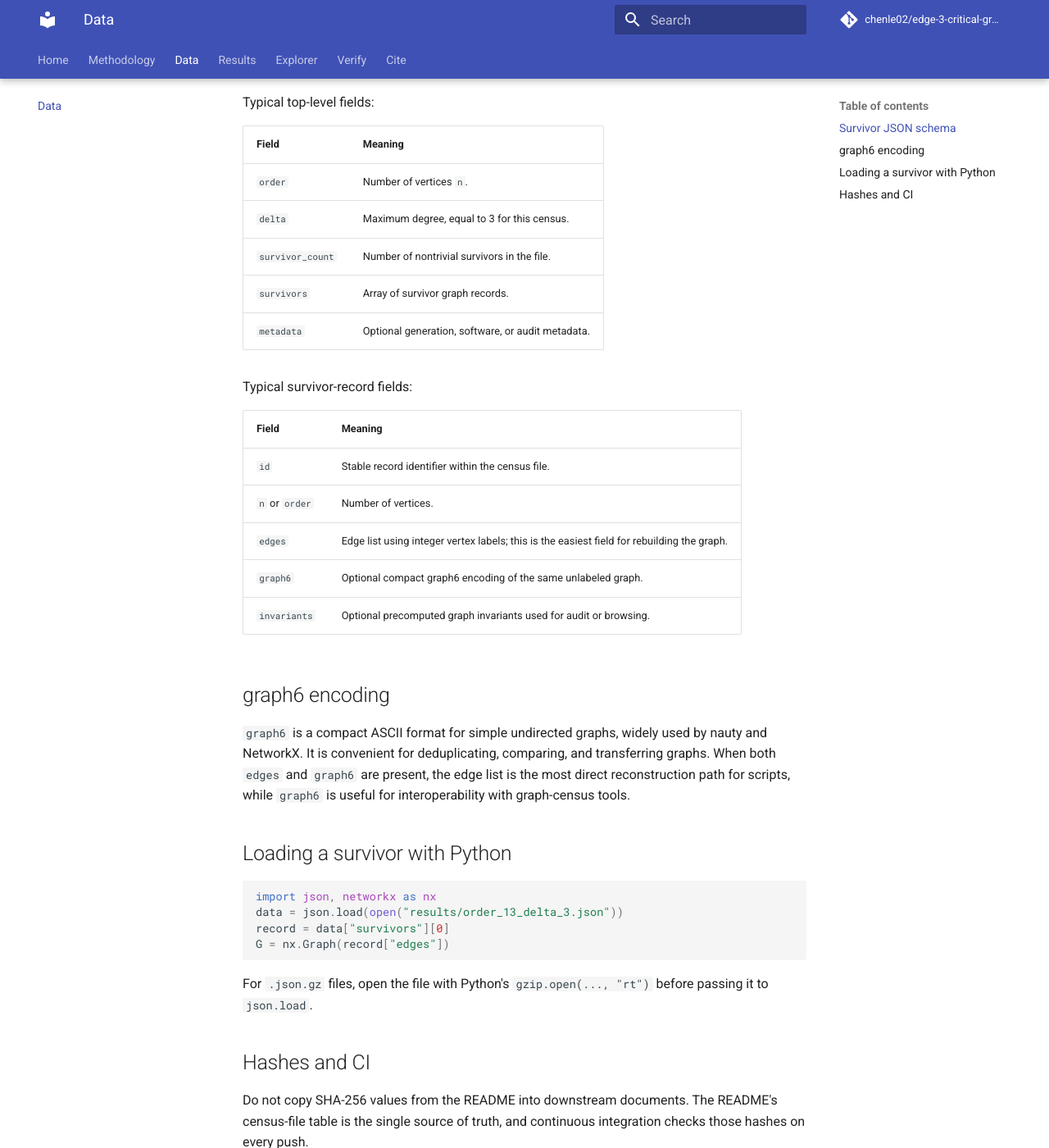
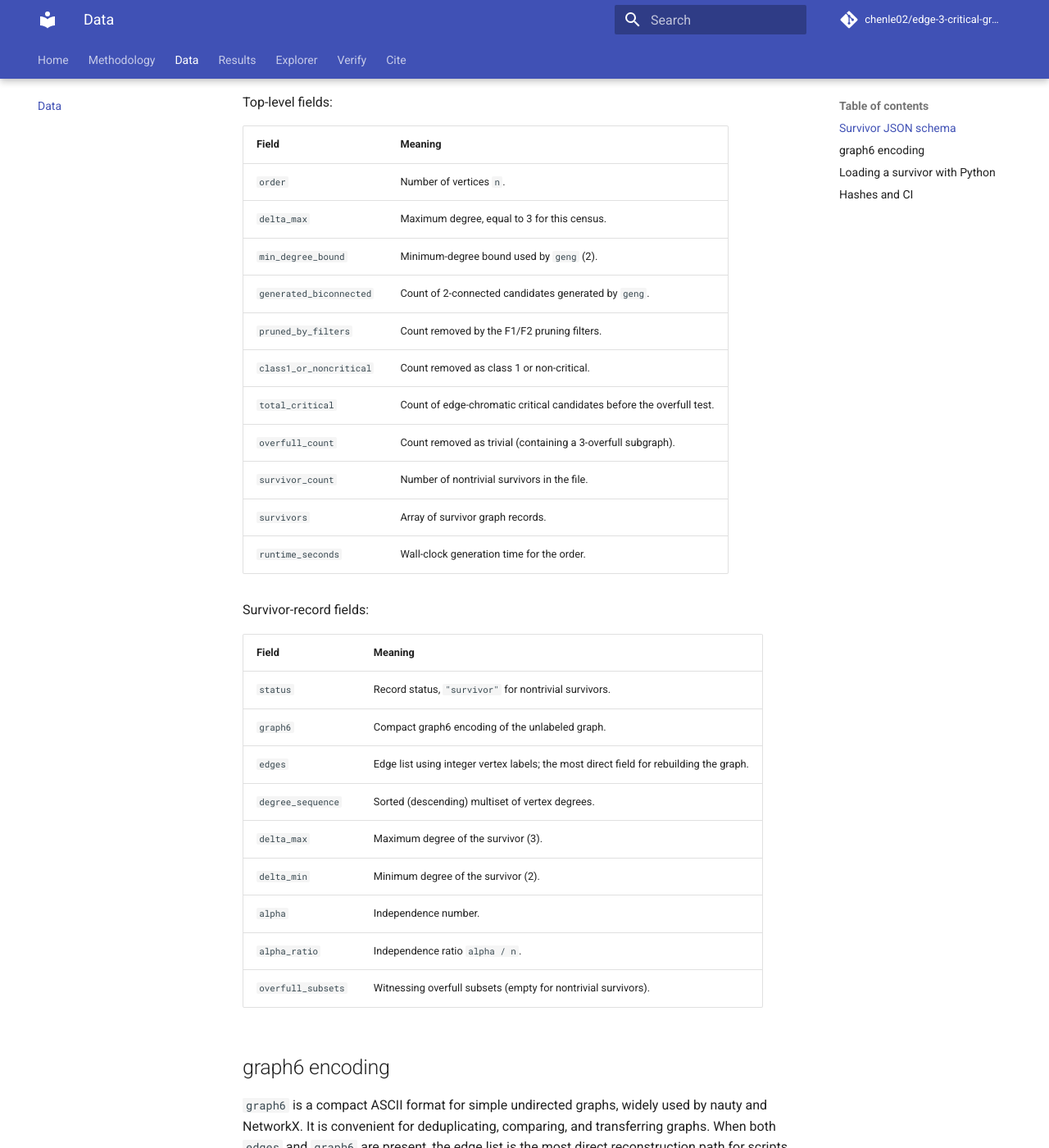
Before and after one commit to chenle02/edge-3-critical-graphs-data, an MkDocs documentation site: the page built from docs/data.md, in a window 1280 px wide and 1400 px high, scrolled down 351 px. Shown: the whole window at 82% size. Built offline with MkDocs 1.6.1 and Material for MkDocs 9.7.7, drawn with Linux system fonts in a browser that asks for light colours; comment, search, counter and statistics services are not loaded.

Commit message:
fix(site): explorer 404 + README/docs accuracy
- docs/explorer.md: iframe src ../explorer.html (was /explorer/explorer.html 404);
  drop stale 'will be available after asset copied' text
- README.md: correct verifier description -- exhaustive overfull check is the
  bundled critical_graph_search enumerator cross-checked by a 2M-sample spot-check
  + cut-form argument; requires networkx+numpy+bundled package (not 'only networkx/numpy')
- docs/methodology.md: geng -C = 2-connected (biconnected), not vague 'connected'
- docs/data.md: schema tables now match actual fields (delta_max, generated_biconnected,
  degree_sequence, alpha, alpha_ratio, overfull_subsets, ...) -- removed nonexistent id/n/invariants
- docs/results.md: figures are real renders (not placeholders); explorer is live

```diff
--- a/docs/data.md
+++ b/docs/data.md
@@ -6,25 +6,35 @@ The census files in `results/` are JSON or gzipped JSON files. The canonical SHA
 
 Each per-order file records metadata for one census order and a list of survivor graphs. The exact audit metadata may vary by file, but survivor entries are intended to be self-contained enough to rebuild the graph.
 
-Typical top-level fields:
+Top-level fields:
 
 | Field | Meaning |
 |---|---|
 | `order` | Number of vertices `n`. |
-| `delta` | Maximum degree, equal to 3 for this census. |
+| `delta_max` | Maximum degree, equal to 3 for this census. |
+| `min_degree_bound` | Minimum-degree bound used by `geng` (2). |
+| `generated_biconnected` | Count of 2-connected candidates generated by `geng`. |
+| `pruned_by_filters` | Count removed by the F1/F2 pruning filters. |
+| `class1_or_noncritical` | Count removed as class 1 or non-critical. |
+| `total_critical` | Count of edge-chromatic critical candidates before the overfull test. |
+| `overfull_count` | Count removed as trivial (containing a 3-overfull subgraph). |
 | `survivor_count` | Number of nontrivial survivors in the file. |
 | `survivors` | Array of survivor graph records. |
-| `metadata` | Optional generation, software, or audit metadata. |
+| `runtime_seconds` | Wall-clock generation time for the order. |
 
-Typical survivor-record fields:
+Survivor-record fields:
 
 | Field | Meaning |
 |---|---|
-| `id` | Stable record identifier within the census file. |
-| `n` or `order` | Number of vertices. |
-| `edges` | Edge list using integer vertex labels; this is the easiest field for rebuilding the graph. |
-| `graph6` | Optional compact graph6 encoding of the same unlabeled graph. |
-| `invariants` | Optional precomputed graph invariants used for audit or browsing. |
+| `status` | Record status, `"survivor"` for nontrivial survivors. |
+| `graph6` | Compact graph6 encoding of the unlabeled graph. |
+| `edges` | Edge list using integer vertex labels; the most direct field for rebuilding the graph. |
+| `degree_sequence` | Sorted (descending) multiset of vertex degrees. |
+| `delta_max` | Maximum degree of the survivor (3). |
+| `delta_min` | Minimum degree of the survivor (2). |
+| `alpha` | Independence number. |
+| `alpha_ratio` | Independence ratio `alpha / n`. |
+| `overfull_subsets` | Witnessing overfull subsets (empty for nontrivial survivors). |
 
 ## graph6 encoding
 
```
Also changed, not shown: README.md (+14 -10 lines), docs/explorer.md (+2 -2 lines), docs/methodology.md (+1 -1 lines), docs/results.md (+2 -2 lines).
